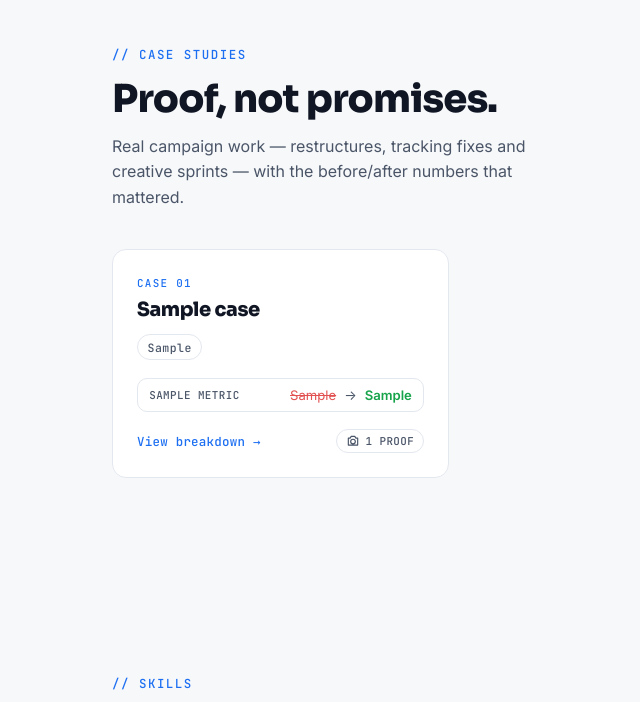
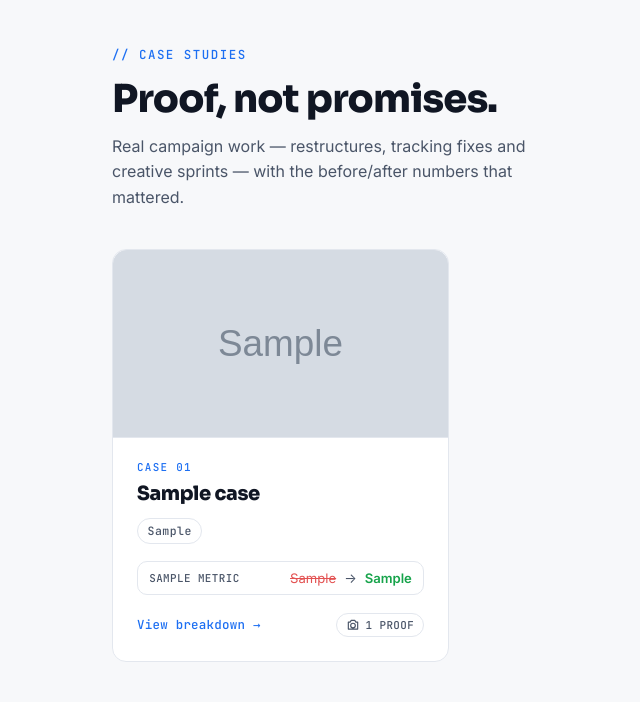
Before and after one commit to iftesamulohy/mahadiport, a Django app: template templates/home.html in a window 1280 px wide. Shown: the part 813-1515 px from the top of the page, without its empty margins (0-640 px from the left). Run offline with Django 5.2, Linux system fonts and the light colour scheme; the template is opened without the code that fills it: most values are stand-ins (such as "Sample title", 1, 10 or a date in 2020); grey boxes marked "Sample" are stand-in pictures; form fields are guessed from the names that the template uses; some libraries are stand-ins or nearby versions.

Commit message:
Show case study cover image on home page cards
Co-Authored-By: Claude Opus 5.5 <noreply@anthropic.com>

```diff
--- a/static/css/main.css
+++ b/static/css/main.css
@@ -344,7 +344,14 @@ h1, h2, h3 { font-family: var(--font-display); font-weight: 800; line-height: 1.
 .case-card:hover { box-shadow: var(--shadow-hover); transform: translateY(-3px); }
 .case-card__btn { display: block; width: 100%; text-align: left; background: none;
   border: 0; padding: 1.5rem; color: inherit; }
-.case-card__flag { position: absolute; top: 1rem; right: 1rem; font-size: .6rem;
+.case-card__cover { display: block; margin: -1.5rem -1.5rem 1.2rem; aspect-ratio: 16 / 9;
+  overflow: hidden; border-radius: var(--radius) var(--radius) 0 0;
+  border-bottom: 1px solid var(--line); }
+.case-card__cover img { display: block; width: 100%; height: 100%; object-fit: cover;
+  transition: transform .4s ease; }
+.case-card:hover .case-card__cover img { transform: scale(1.03); }
+.case-card__flag { position: absolute; top: 1rem; right: 1rem; z-index: 1; font-size: .6rem;
+  background: var(--bg-elev);
   letter-spacing: .1em; color: var(--accent); border: 1px solid var(--accent);
   padding: .2rem .45rem; border-radius: 6px; }
 .case-card__eyebrow { margin-bottom: .5rem; font-size: .68rem; }
--- a/templates/sections/case_studies.html
+++ b/templates/sections/case_studies.html
@@ -19,6 +19,11 @@
                   hx-push-url="{% url 'portfolio:case_detail' case.slug %}"
                   @click="open = true"
                   aria-haspopup="dialog">
+            {% if case.cover_image %}
+              <span class="case-card__cover">
+                <img src="{{ case.cover_image.url }}" alt="{{ case.title }}" loading="lazy">
+              </span>
+            {% endif %}
             {% if case.is_featured %}<span class="case-card__flag mono">{% translate "FEATURED" %}</span>{% endif %}
             <span class="eyebrow case-card__eyebrow">{% translate "CASE" %} {{ forloop.counter|stringformat:'02d' }}</span>
             <h3 class="case-card__title">{{ case.title }}</h3>
```
